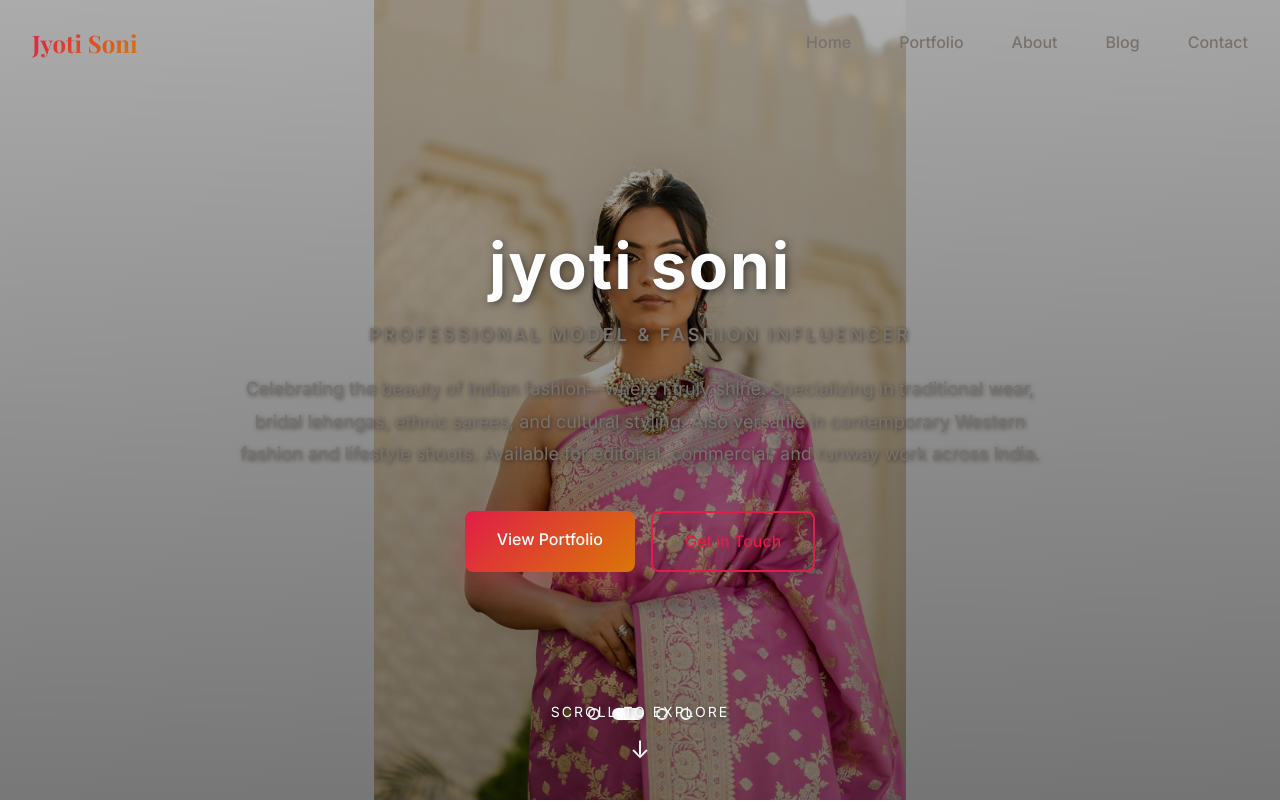
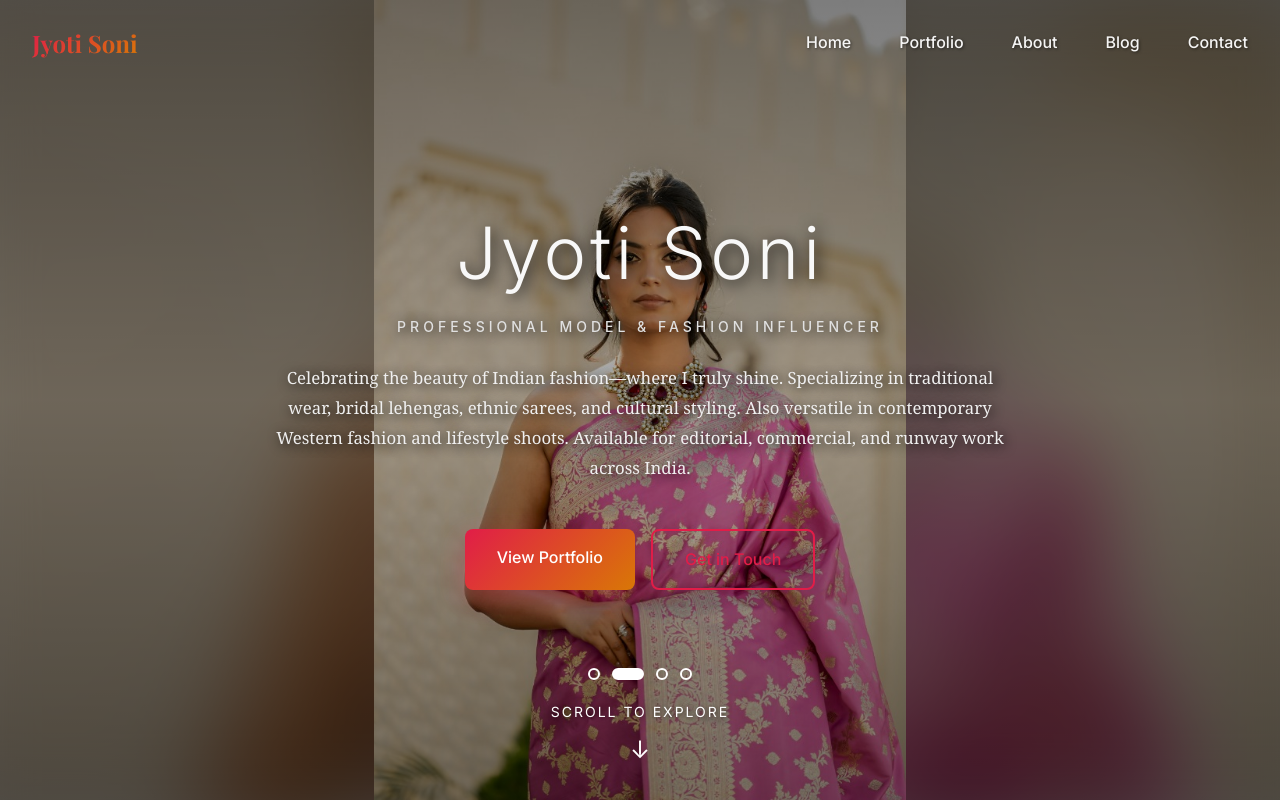
Before and after one commit to edmmotorspvtltd-commits/jyoti-portfolio, a Next.js app: page / in a window 1280 px wide. Shown: the top 802 px of the page. Built offline with nearby package versions, Linux system fonts and the light colour scheme; no server answers.

Commit message:
Improve hero carousel: blur background, professional typography, fix navbar visibility

```diff
--- a/src/components/HeroCarousel.module.css
+++ b/src/components/HeroCarousel.module.css
@@ -20,55 +20,87 @@
     inset: 0;
     opacity: 0;
     transition: opacity 1.5s ease-in-out;
-    background: linear-gradient(135deg, #f5f5f5 0%, #e8e8e8 100%);
 }
 
 .slide.active {
     opacity: 1;
 }
 
+.blurredBackground {
+    position: absolute;
+    inset: 0;
+    z-index: 1;
+    overflow: hidden;
+}
+
+.blurredBackground::after {
+    content: '';
+    position: absolute;
+    inset: 0;
+    background: rgba(0, 0, 0, 0.3);
+    z-index: 1;
+}
+
+.mainImage {
+    position: absolute;
+    inset: 0;
+    z-index: 2;
+    display: flex;
+    align-items: center;
+    justify-content: center;
+    padding: 0 40px;
+}
+
 .overlay {
     position: absolute;
     inset: 0;
     background: linear-gradient(to bottom,
-            rgba(0, 0, 0, 0.3) 0%,
+            rgba(0, 0, 0, 0.5) 0%,
+            rgba(0, 0, 0, 0.3) 50%,
             rgba(0, 0, 0, 0.5) 100%);
-    z-index: 2;
+    z-index: 3;
 }
 
 /* Content */
 .content {
     position: relative;
-    z-index: 3;
+    z-index: 4;
     text-align: center;
     color: white;
     padding: 0 20px;
 }
 
 .title {
-    font-size: 4rem;
-    font-weight: 700;
-    margin-bottom: 16px;
-    font-family: var(--font-serif);
-    text-transform: lowercase;
-    letter-spacing: 2px;
-    text-shadow: 2px 2px 8px rgba(0, 0, 0, 0.5);
+    font-size: 4.5rem;
+    font-weight: 300;
+    margin-bottom: 20px;
+    font-family: 'Playfair Display', var(--font-serif), serif;
+    text-transform: capitalize;
+    letter-spacing: 4px;
+    text-shadow: 3px 3px 15px rgba(0, 0, 0, 0.9);
+    color: #f8f8f8;
 }
 
 .subtitle {
-    font-size: 1.125rem;
-    font-weight: 600;
-    letter-spacing: 3px;
+    font-size: 0.875rem;
+    font-weight: 500;
+    letter-spacing: 4px;
     margin-bottom: 24px;
-    text-shadow: 1px 1px 4px rgba(0, 0, 0, 0.5);
+    text-shadow: 2px 2px 12px rgba(0, 0, 0, 0.9);
+    color: #e0e0e0;
+    text-transform: uppercase;
+    font-family: 'Montserrat', -apple-system, sans-serif;
 }
 
 .description {
-    font-size: 1.125rem;
+    font-size: 1.05rem;
     line-height: 1.8;
-    max-width: 800px;
-    margin: 0 auto 40px;
-    text-shadow: 1px 1px 4px rgba(0, 0, 0, 0.5);
+    max-width: 750px;
+    margin: 0 auto 45px;
+    text-shadow: 2px 2px 12px rgba(0, 0, 0, 0.9);
+    color: #f0f0f0;
+    font-weight: 300;
+    font-family: 'Lora', Georgia, serif;
 }
 
 .buttons {
@@ -81,12 +113,12 @@
 /* Carousel Indicators */
 .indicators {
     position: absolute;
-    bottom: 80px;
+    bottom: 120px;
     left: 50%;
     transform: translateX(-50%);
     display: flex;
     gap: 12px;
-    z-index: 4;
+    z-index: 5;
 }
 
 .indicator {
@@ -116,7 +148,7 @@
     left: 50%;
     transform: translateX(-50%);
     text-align: center;
-    z-index: 4;
+    z-index: 5;
     color: white;
 }
 
--- a/src/components/HeroCarousel.tsx
+++ b/src/components/HeroCarousel.tsx
@@ -32,14 +32,27 @@ export default function HeroCarousel() {
                         key={index}
                         className={`${styles.slide} ${index === currentSlide ? styles.active : ''}`}
                     >
+                        {/* Blurred background */}
+                        <div className={styles.blurredBackground}>
+                            <Image
+                                src={image}
+                                alt=""
+                                fill
+                                sizes="100vw"
+                                style={{ objectFit: 'cover', filter: 'blur(40px)', transform: 'scale(1.1)' }}
+                            />
+                        </div>
+                        {/* Main image */}
+                        <div className={styles.mainImage}>
                             <Image
                                 src={image}
                                 alt={`Jyoti Soni - Slide ${index + 1}`}
                                 fill
                                 priority={index === 0}
-                            sizes="100vw"
+                                sizes="(max-width: 768px) 100vw, 70vw"
                                 style={{ objectFit: 'contain', objectPosition: 'center' }}
                             />
+                        </div>
                     </div>
                 ))}
                 <div className={styles.overlay}></div>
--- a/src/components/Navbar.module.css
+++ b/src/components/Navbar.module.css
@@ -54,10 +54,16 @@
 .navLink {
     font-size: var(--font-size-base);
     font-weight: 500;
-    color: var(--color-text-secondary);
+    color: rgba(255, 255, 255, 0.95);
     text-decoration: none;
     position: relative;
     transition: color var(--transition-fast);
+    text-shadow: 1px 1px 3px rgba(0, 0, 0, 0.5);
+}
+
+.navbar.scrolled .navLink {
+    color: var(--color-text-secondary);
+    text-shadow: none;
 }
 
 .navLink::after {
```
Lines whose indentation alone changed are shown as unchanged.
